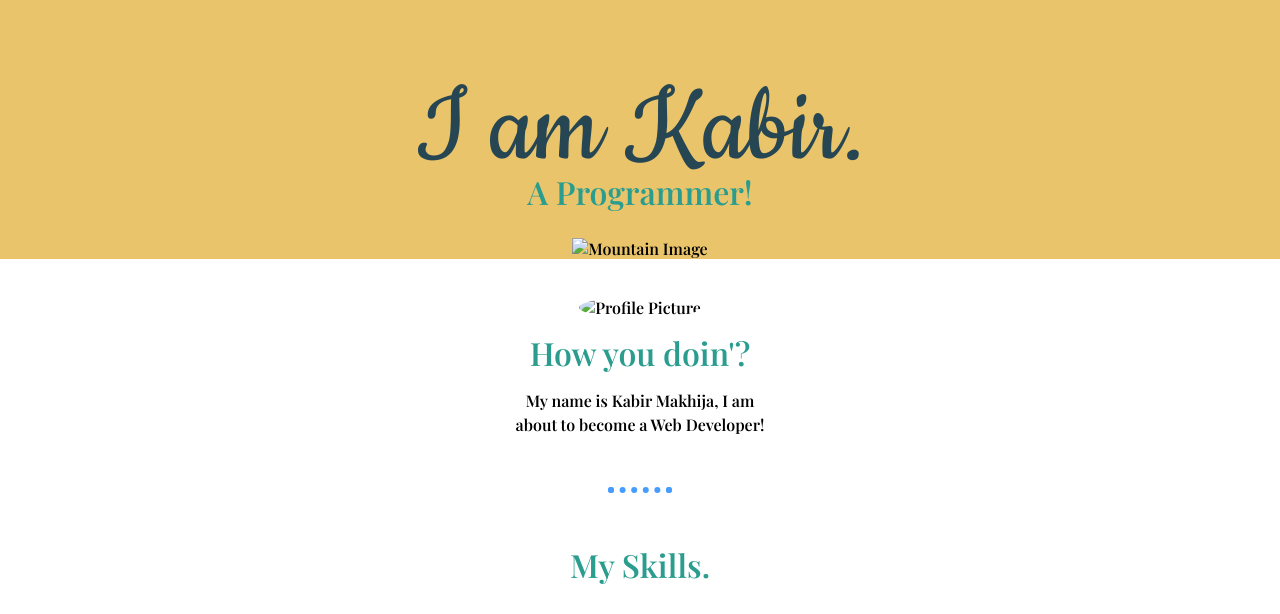
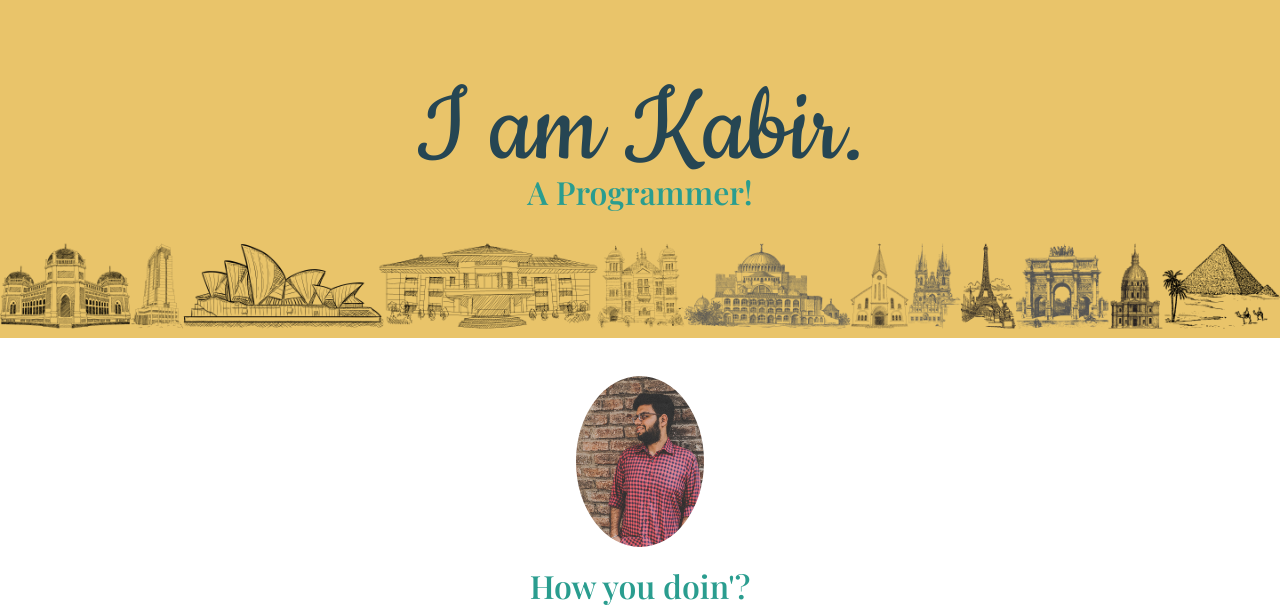
Before and after one commit to makhijakabir/cv_test2, a plain HTML site: page index.html in a window 1280 px wide. Shown: the top 614 px of the page. Drawn offline with nearby package versions, Linux system fonts and the light colour scheme; files that its build step writes are made by us from their sources.

Commit message:
these are some changes to the home page!

```diff
--- a/index.html
+++ b/index.html
@@ -5,7 +5,7 @@
     <meta charset="UTF-8">
     <meta name="viewport" content="width=device-width, initial-scale=1.0">
     <title>Kabir Makhija</title>
-    <link rel="stylesheet" href="CSS/styles.css">
+    <link rel="stylesheet" href="styles.css">
     <link rel="icon" href="favicon.ico">
     <link rel="preconnect" href="https://fonts.gstatic.com">
     <link href="https://fonts.googleapis.com/css2?family=Cookie&family=Playfair+Display:wght@573&display=swap"
@@ -16,12 +16,12 @@
     <div class="top-container">
         <h1>I am Kabir.</h1>
         <h2>A Programmer!</h2>
-        <img class="image1" src="images/Mountain.png" alt="Mountain Image">
+        <img class="image1" src="Mountain.png" alt="Mountain Image">
     </div>
 
     <div class="middle-container">
         <div class="profile">
-            <img class="profile-picture" src="images/Kabir.jpeg" alt="Profile Picture">
+            <img class="profile-picture" src="Kabir.jpeg" alt="Profile Picture">
             <h2>How you doin'?</h2>
             <p class="bio">My name is Kabir Makhija, I am about to become a Web Developer!
             </p>
```
